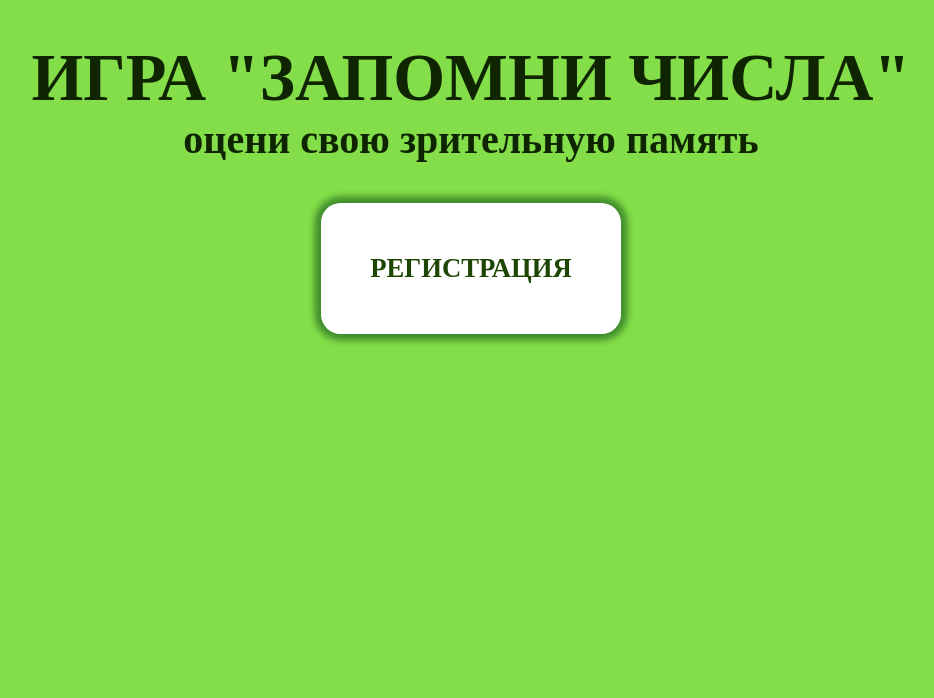
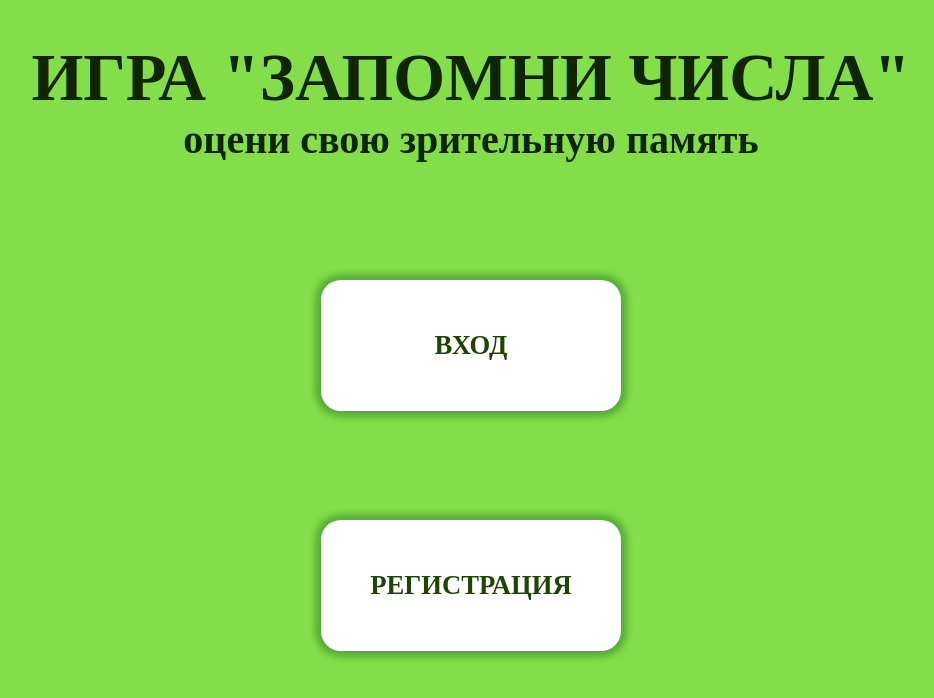
Before and after one commit to Panovky/Remember_the_Numbers, a Flask app: page /authorization in a window 1280 px wide. Shown: the top 698 px of the page, without its empty margins (169-1103 px from the left). Run offline with Flask 3, Linux system fonts and the light colour scheme.

Commit message:
correction

```diff
--- a/app/static/style.css
+++ b/app/static/style.css
@@ -117,6 +117,14 @@ body {
 #write-numbers-button:hover, #check-button:hover, #show-next-level-button:hover, #complete-game-button:hover {
     color: #0f2501;
     box-shadow: 0 0 6px 6px rgba(28, 98, 31, 0.7);
+}
+
+#sign-in-button {
+    top: 35%;
+}
+
+#sign-up-button {
+    top: 65%;
 }
 
 #start-play-button, #show-next-level-button {
--- a/app/templates/show_numbers.html
+++ b/app/templates/show_numbers.html
@@ -11,14 +11,14 @@
     let last_index = numbers.length - 1;
 
     function count_down(i) {
-        if (i > 3) {
+        if (i < 1) {
             document.getElementById('countdown').style.display = 'none';
             document.getElementById('numbers').style.display = 'block';
             show_new_number(0);
             return;
         }
         document.getElementById('countdown').innerHTML = i;
-        setTimeout(() => count_down(i + 1), 1000);
+        setTimeout(() => count_down(i - 1), 1000);
     }
 
     function show_new_number(i) {
@@ -32,6 +32,6 @@
         setTimeout(() => show_new_number(i + 1), 1000);
     }
 
-    count_down(1);
+    count_down(3);
 </script>
 {% endblock %}
```
